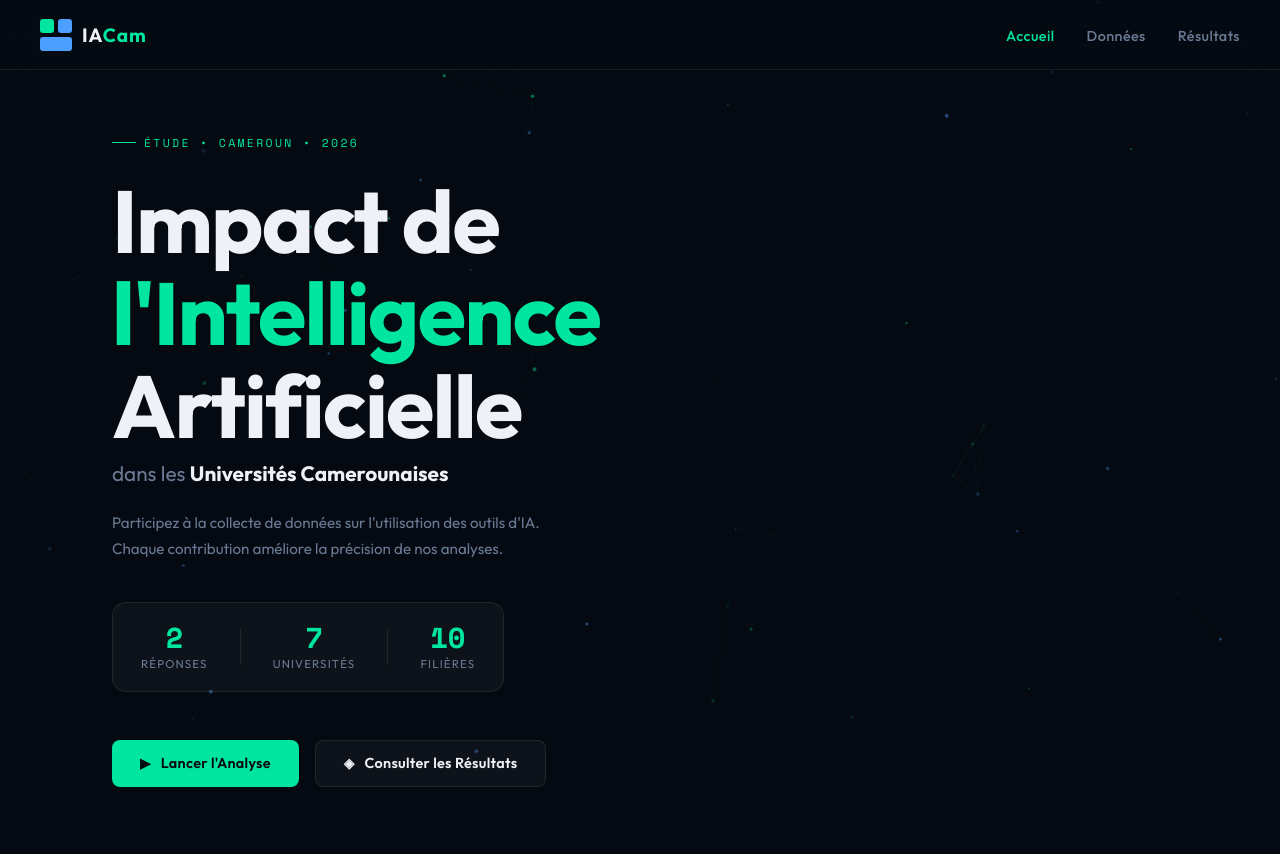
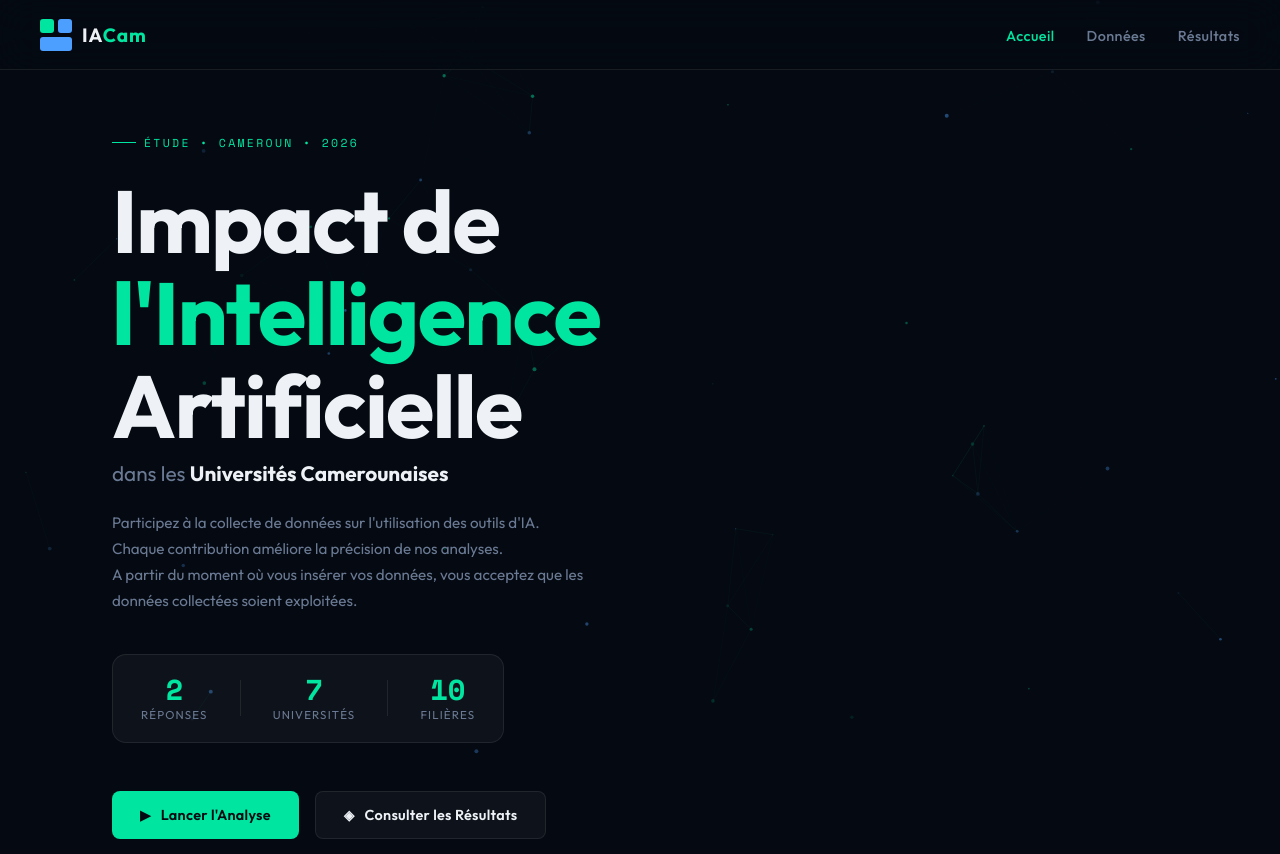
Before and after one commit to boukdevelop/ia_impact_INF232, a Flask app: page / in a window 1280 px wide. Shown: the top 854 px of the page. Before the commit the page ends 787 px from the top, so only its background shows below. Run offline with Flask 3, Linux system fonts and the light colour scheme; data comes from the database, SQL or seed files in the repository; some libraries are stand-ins or nearby versions.

Commit message:
Update index.html

```diff
--- a/templates/index.html
+++ b/templates/index.html
@@ -50,7 +50,8 @@
         </p>
         <p class="hero-desc">
           Participez à la collecte de données sur l'utilisation des outils d'IA.
-          Chaque contribution améliore la précision de nos analyses.
+          Chaque contribution améliore la précision de nos analyses.<br>
+          A partir du moment où vous insérer vos données, vous acceptez que les données collectées soient exploitées.
         </p>
         <div class="stats-row">
           <div class="stat-item">
```
